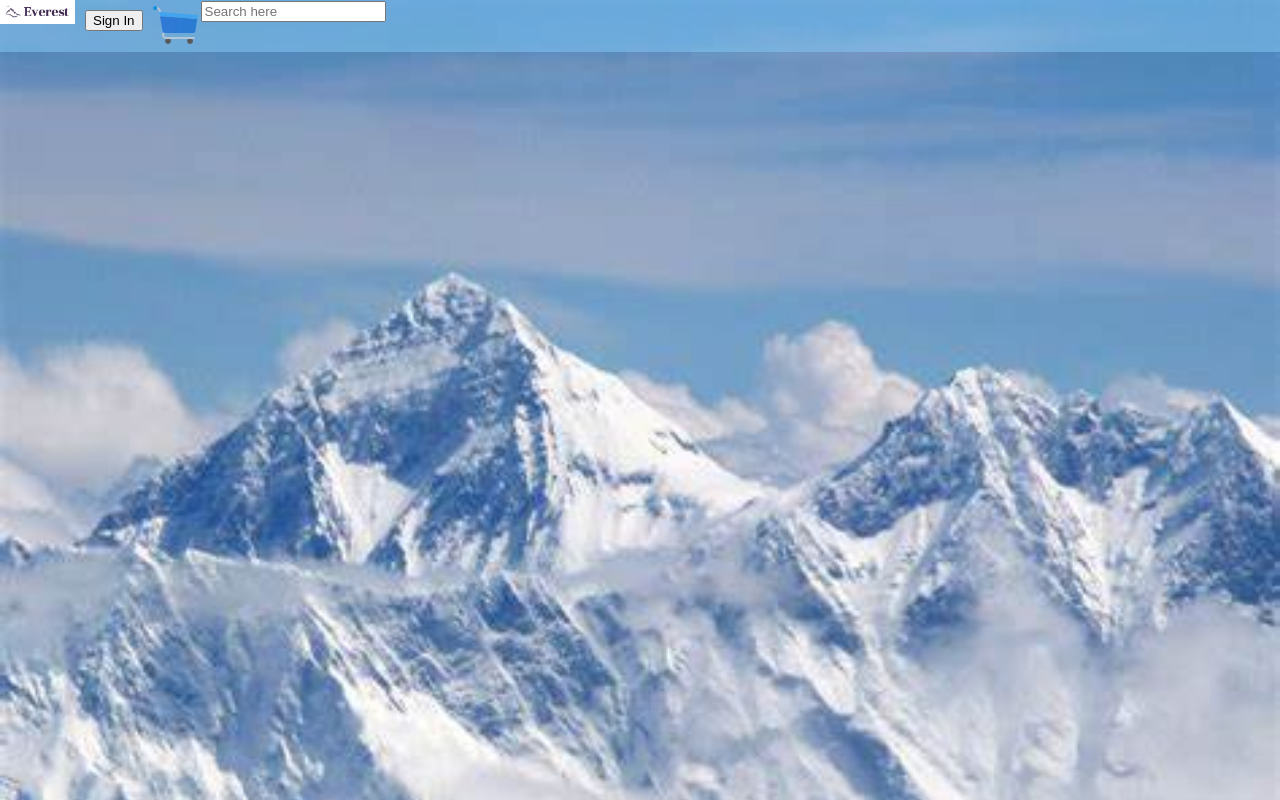
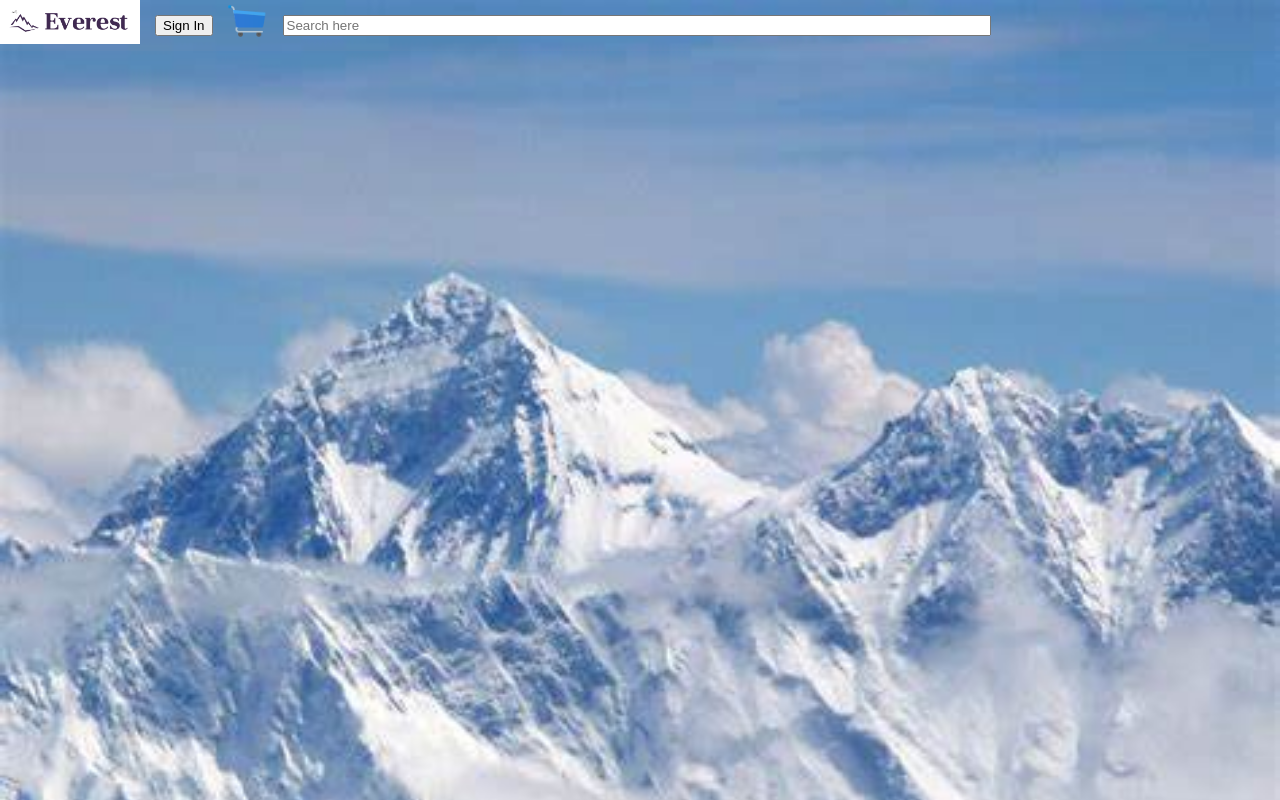
Before and after one commit to Anna-Elisabeth/LeoAnna_FE, a React (Create React App) app: page / in a window 1280 px wide. Built offline with nearby package versions, Linux system fonts and the light colour scheme.

Commit message:
Updated Navbar

```diff
--- a/public/index.html
+++ b/public/index.html
@@ -2,7 +2,7 @@
 <html lang="en">
   <head>
     <meta charset="utf-8" />
-    <link rel="icon" href="%PUBLIC_URL%/favicon.ico" />
+    <link rel="icon" href="%PUBLIC_URL%/Logo5.png" />
     <meta name="viewport" content="width=device-width, initial-scale=1" />
     <meta name="theme-color" content="#000000" />
     <meta
@@ -24,7 +24,7 @@
       work correctly both with client-side routing and a non-root public URL.
       Learn how to configure a non-root public URL by running `npm run build`.
     -->
-    <title>React App</title>
+    <title>Everest</title>
   </head>
   <body>
     <noscript>You need to enable JavaScript to run this app.</noscript>
--- a/src/App.js
+++ b/src/App.js
@@ -6,20 +6,19 @@ function App() {
   return (
 
     <Router>
-        <nav className="navbar align-content-center " style={{ display: "flex", backgroundColor: "rgba(135,206,250, 0.50)", }} >
+      <nav className="navbar align-content-center " style={{ display: "flex", backgroundColor: "rgba(135,150,180, 0.10)", }} >
         <Link to="/">
-            <img src={Logo2} alt='Logo Icon' className="navbar-brand" width="75px" />
+          <img src={Logo2} alt='Logo Icon' className="navbar-brand" width="140px" />
         </Link>
-          <Link to='/signIn'><button type="button" className="btn btn-dark" style={{ margin: "10px" }}>Sign In</button></Link>
-          <Link to='/basket'><img src="/icons8-cart-48.png"></img></Link>
-          <div>
-          <input placeholder='Search here'></input>
-          </div>
+        <div><Link to='/signIn'><button type="button" className="btn btn-dark" style={{ margin: "15px" }}>Sign In</button></Link></div>
+       <div><Link to='/basket'><img src="/icons8-cart-48.png" alt="" height={40}></img></Link></div>
+        <div><input style={{ margin: "15px", width: "700px"}} placeholder='Search here'></input></div>
+
       </nav>
       <Routes>
         <Route path='/' />
-          <Route path='/basket'/>
-          <Route path='/signIn'/>
+        <Route path='/basket' />
+        <Route path='/signIn' />
       </Routes>
     </Router>
 
```
Lines whose indentation alone changed are shown as unchanged.
